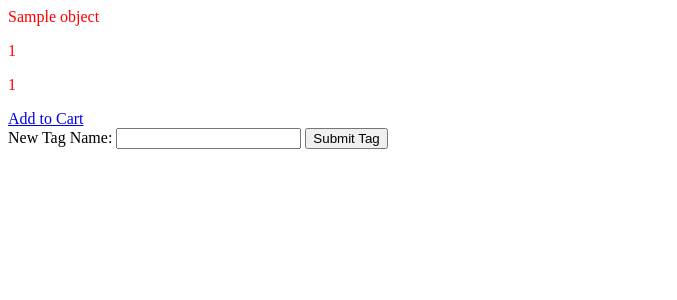
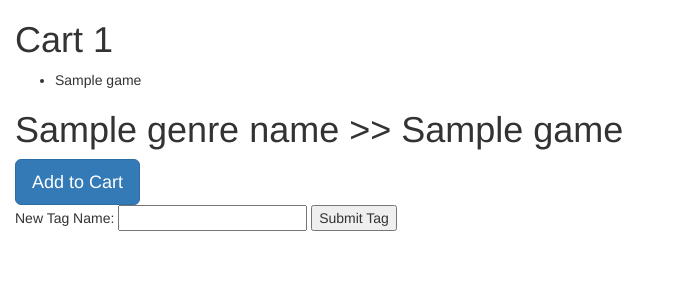
Before and after one commit to reminiyip/cdrive-fcp, a Django app: template game/templates/game/game_detail.html in a window 1280 px wide. Shown: the top 300 px of the page, without its empty margins (0-677 px from the left). Run offline with Django 3.2, Linux system fonts and the light colour scheme; the template is opened without the code that fills it: most values are stand-ins (such as "Sample title", 1, 10 or a date in 2020); some libraries are stand-ins or nearby versions.

Commit message:
extract basic template

```diff
--- a/core/templates/core/index.html
+++ b/core/templates/core/index.html
@@ -1,4 +1,6 @@
 {% extends 'core/base.html' %}
+
+{% block title %}FCP{% endblock %}
 
 {% block content %}
 
--- a/game/static/css/game.css
+++ b/game/static/css/game.css
@@ -1,3 +1,7 @@
 p {
 	color: red;
 }
+
+.action-button:hover {
+	text-decoration: none;
+}
--- a/game/templates/game/base.html
+++ b/game/templates/game/base.html
@@ -1,12 +1,4 @@
+{% extends 'base.html' %}
 {% load staticfiles %}
 
-<html>
-	<head>
-		<title>FCP</title>
-		<link rel="stylesheet" href="{% static 'css/game.css' %}">
-	</head>
-	<body>
-		{% block content %}
-		{% endblock %}
-	</body>
-</html>
+{% block css %}<link rel="stylesheet" href="{% static 'css/game.css' %}">{% endblock %}
--- a/game/templates/game/game_detail.html
+++ b/game/templates/game/game_detail.html
@@ -1,12 +1,33 @@
-{% extends 'game/base.html' %} {% block content %}
+{% extends 'game/base.html' %}
 
-<p>{{ object.title }}</p>
-<p>{{ object.genre_id }}</p>
-<p>{{ object.id }}</p>
+{% block title %}Game - {{ game.title }}{% endblock %}
+
+{% block content %}
+
+<div id="game-page" class="container-fluid">
+
+	<div id="user-info">
 		<p>{{ user.username }}</p>
+		<h1>Cart {{ cart.game.all.count }}</h1>
+		<ul>
+		{% for game in cart.game.all %}
+			<li>{{ game.title }}</li>
+		{% endfor %}
+		</ul>
+	</div>
+
+	<div id="game-info">
+		<h1>{{ genre_name }} >> {{ game.title }}</h1>
+	</div>
 
 	<div id="purchase-game">
-	<a href="{% url 'add_to_cart' object.genre_id object.id %}">Add to Cart</a>
+		{% if game in cart.game.all %}
+			<a class="btn btn-primary btn-lg disabled" role="button" href="{% url 'add_to_cart' game.genre_id game.id %}">
+		{% else %}
+			<a class="btn btn-primary btn-lg" role="button" href="{% url 'add_to_cart' game.genre_id game.id %}">
+		{% endif %}
+			Add to Cart
+		</a>
 	</div>
 
 	<form action="/tag/add/" method="post">
@@ -16,4 +37,6 @@
 	    <input type="submit" value="Submit Tag" />
 	</form>
 
+</div>
+
 {% endblock %}
--- a/game/templates/game/index.html
+++ b/game/templates/game/index.html
@@ -1,4 +1,6 @@
 {% extends 'game/base.html' %}
+
+{% block title %}FCP{% endblock %}
 
 {% block content %}
 
--- /dev/null
+++ b/templates/base.html
@@ -0,0 +1,13 @@
+{% load staticfiles %}
+
+<html>
+	<head>
+		<title>{% block title%}{% endblock %}</title>
+		<link rel="stylesheet" href="{% static 'lib/css/bootstrap.min.css' %}">
+		{% block css %}{% endblock %}
+	</head>
+	<body>
+		{% block content %}
+		{% endblock %}
+	</body>
+</html>
```
Also changed, not shown: core/templates/core/base.html (+2 -10 lines), core/templates/registration/base.html (+2 -10 lines), game/views.py (+13 -2 lines), db.sqlite3, media/games/default-img.jpg (added), 2 other files. Lines whose indentation alone changed are shown as unchanged.
